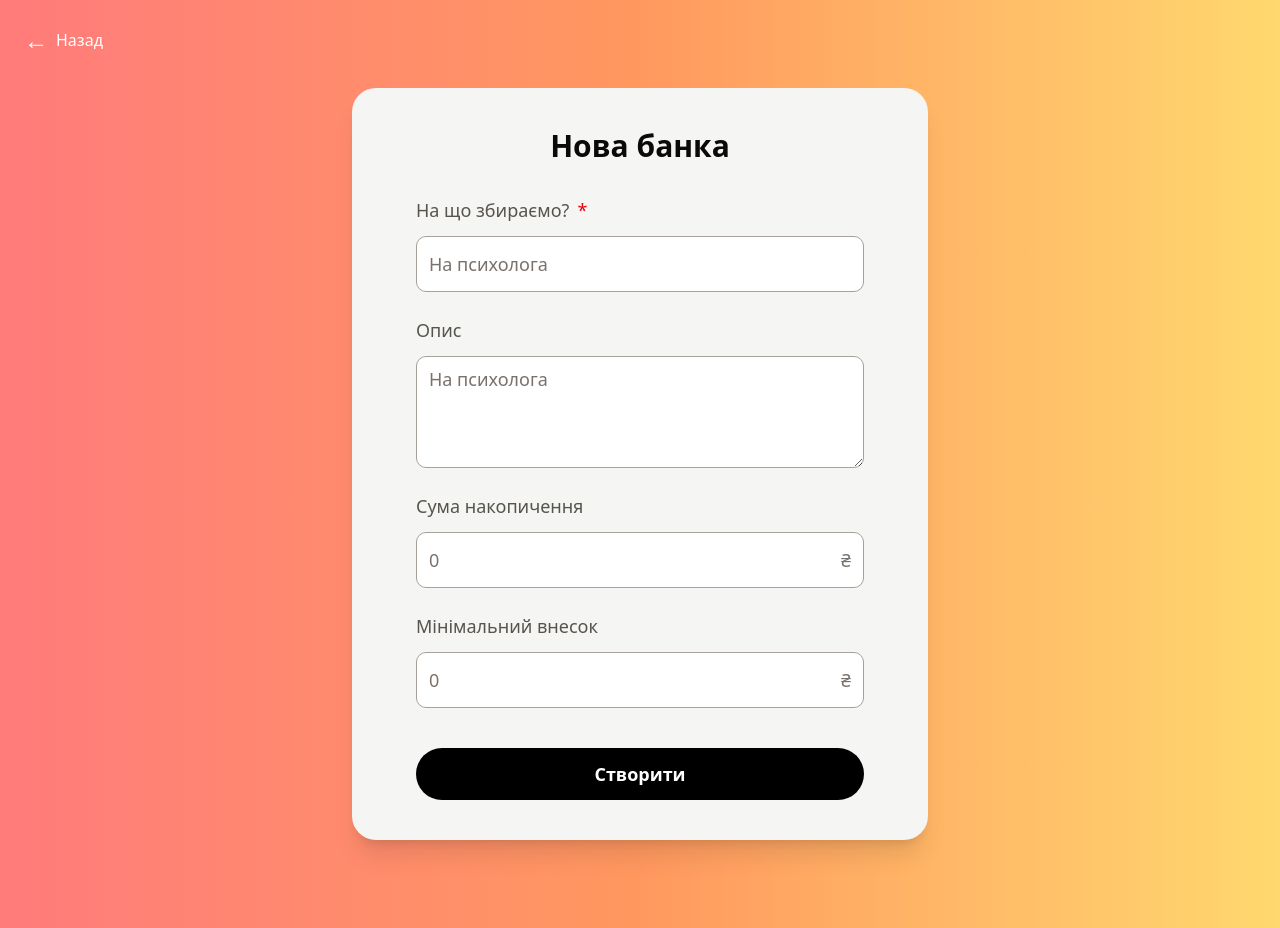
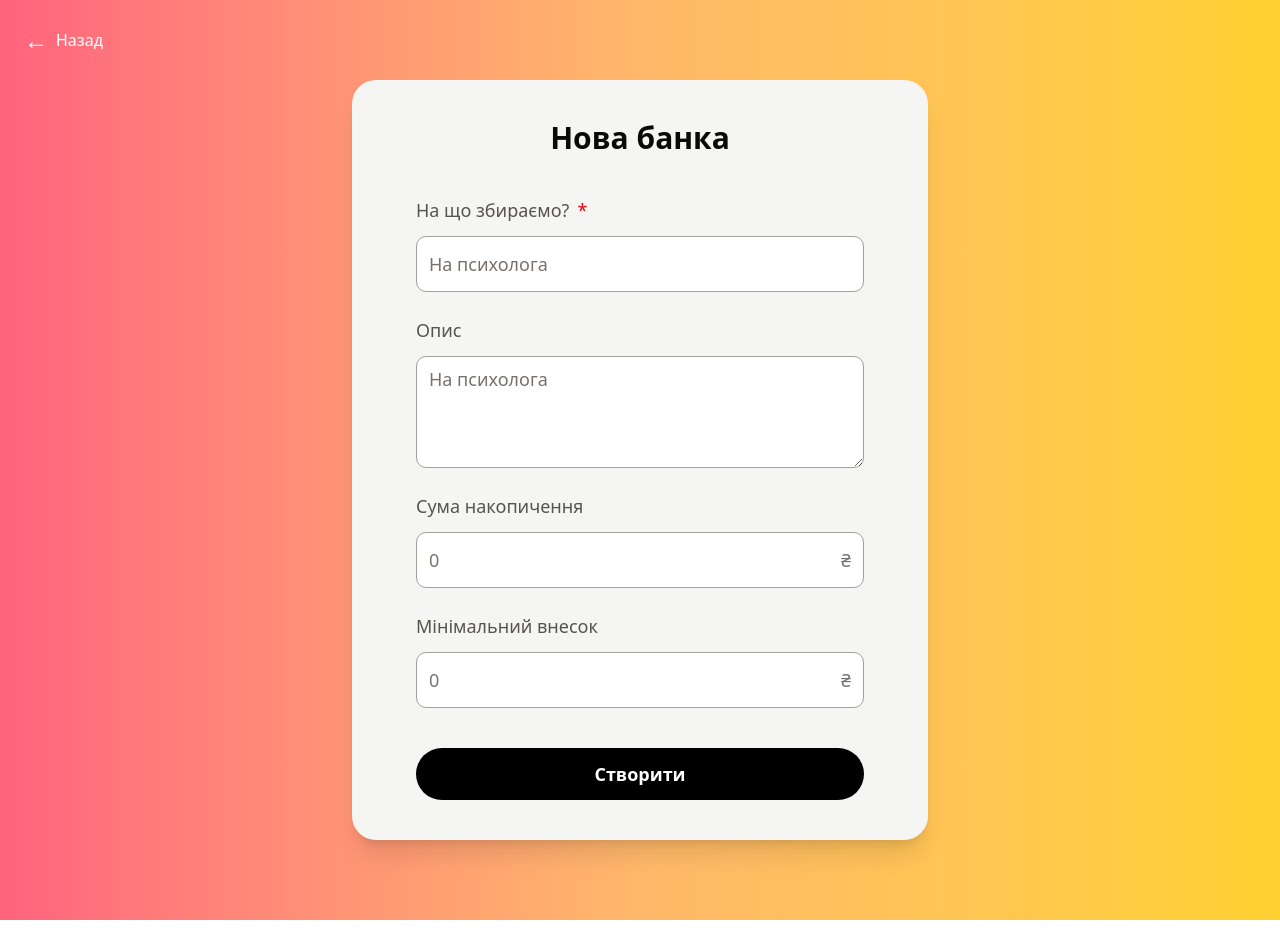
Before and after one commit to TockePie/frog-fund, a React app in the folder frontend/: page /campaign/new in a window 1280 px wide. Built offline with nearby package versions, Linux system fonts and the light colour scheme; the HTML template or start-up script is replaced by a standard one.

Commit message:
enhance page

```diff
--- a/frontend/src/pages/Campaign/NewCampaign/index.jsx
+++ b/frontend/src/pages/Campaign/NewCampaign/index.jsx
@@ -17,8 +17,7 @@ export default function CreateBank() {
   }
 
   return (
-    <div className="flex min-h-screen items-center justify-center bg-gradient-to-r from-[#ff7b7b] via-[#ff985f] to-[#ffd86f] p-6">
-      <div className="my-16 w-full max-w-xl rounded-3xl bg-stone-100 p-10 text-center shadow-xl">
+    <div className="relative flex items-center justify-center bg-gradient-to-r from-rose-400 via-orange-300 to-amber-300">
       <button
         onClick={() => navigate(-1)}
         className="absolute top-6 left-6 flex items-center gap-2 text-white transition hover:opacity-80"
@@ -26,11 +25,12 @@ export default function CreateBank() {
         <span className="text-2xl">←</span> Назад
       </button>
 
-        <h2 className="mb-8 text-3xl font-bold">Нова банка</h2>
+      <div className="my-20 flex w-full max-w-xl flex-col items-center gap-10 rounded-3xl bg-stone-100 p-10 px-5 text-center shadow-xl md:px-10">
+        <h2 className="text-3xl font-bold">Нова банка</h2>
 
         <form
           onSubmit={handleSubmit(onSubmit)}
-          className="mx-auto flex max-w-112 flex-col gap-6"
+          className="flex w-full max-w-112 flex-col gap-6"
         >
           <InputElement
             label="На що збираємо?"
```
Lines whose indentation alone changed are shown as unchanged.
